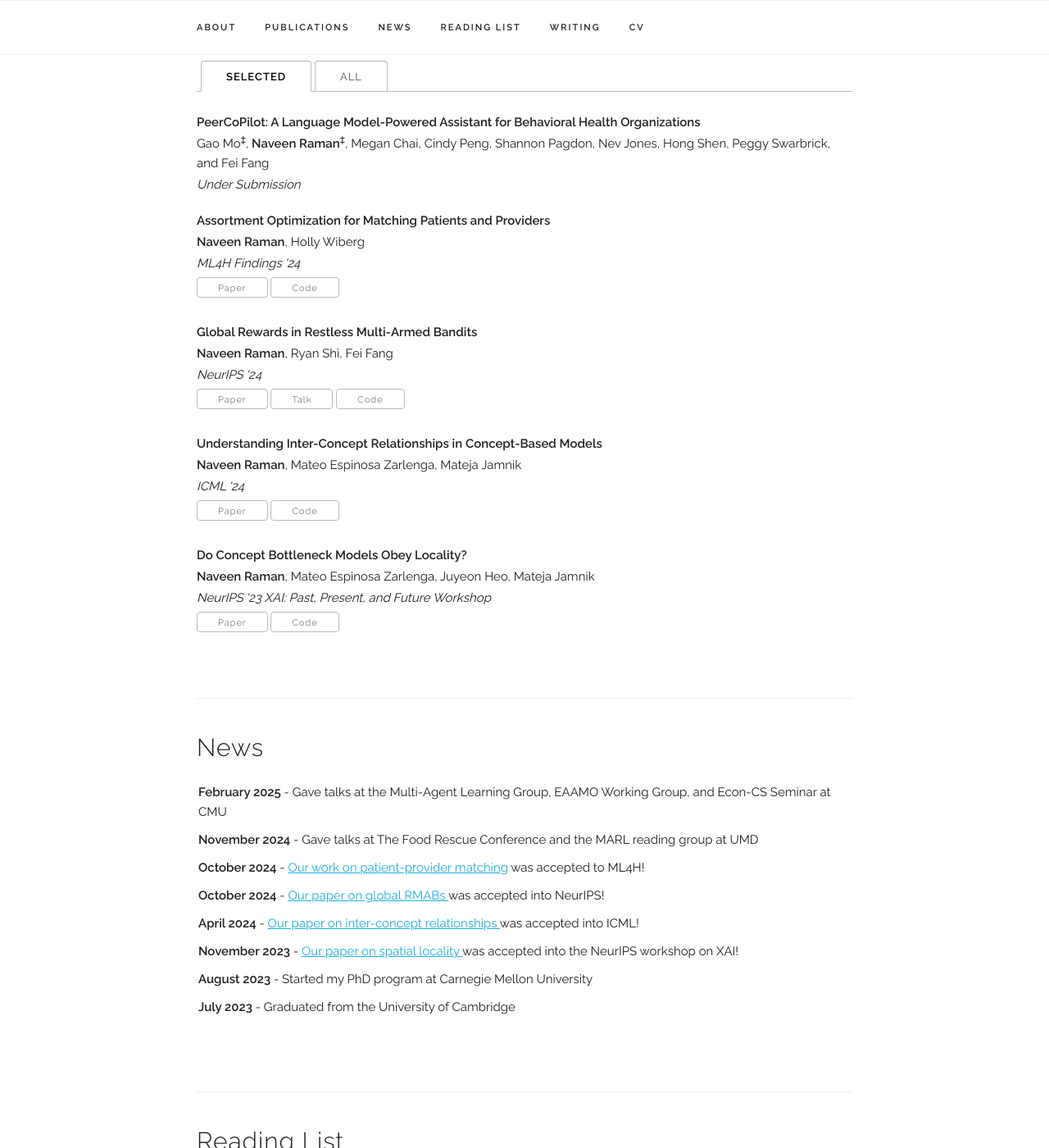
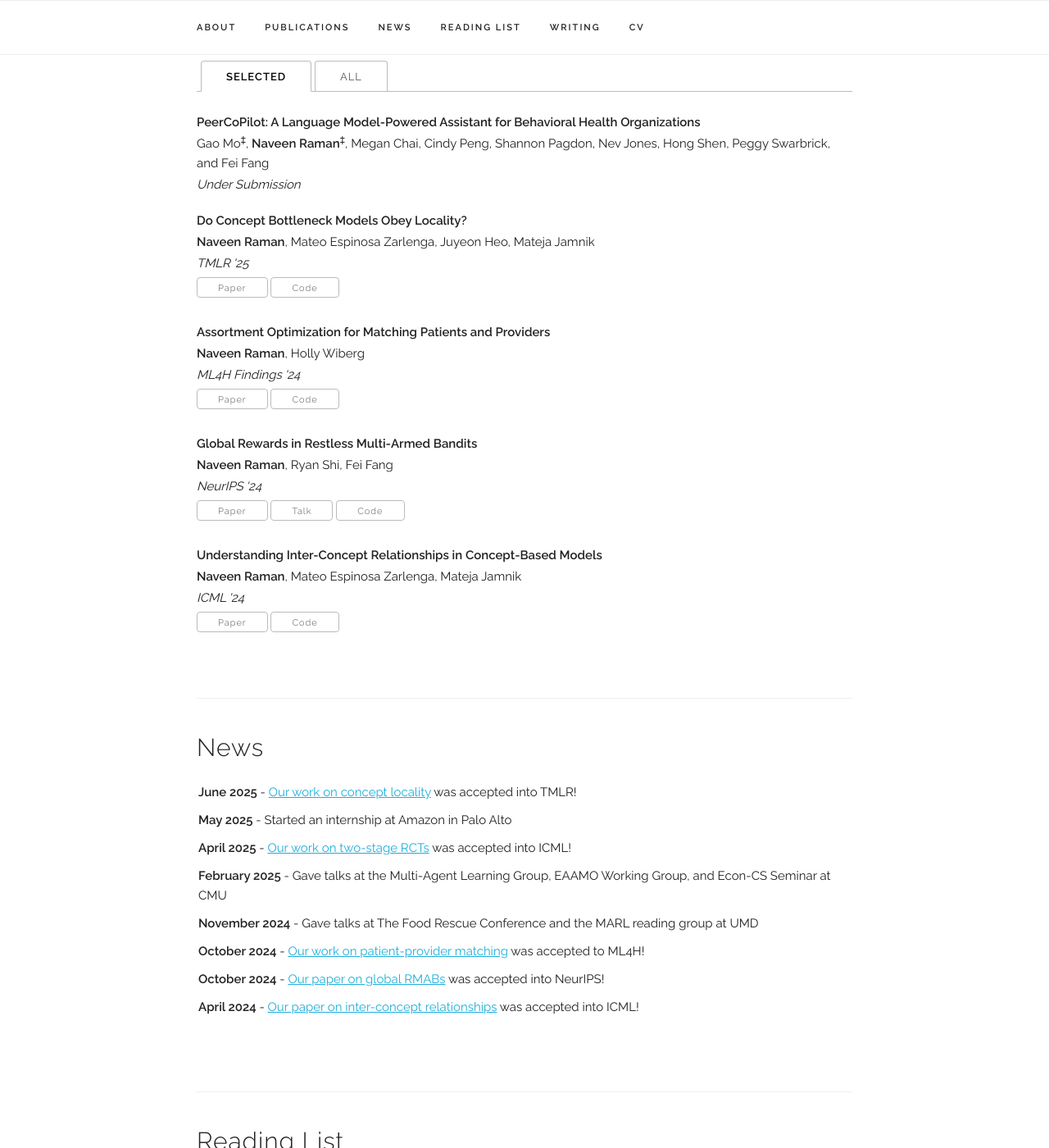
Before and after one commit to naveenr414/naveenr414.github.io, a Jekyll site: the page built from index.html, in a window 1280 px wide and 1400 px high, scrolled down 904 px. Shown: the whole window at 82% size. Built offline with Jekyll 4.4.1, drawn with Linux system fonts in a browser that asks for light colours; some web fonts are replaced; some of the changed text lies outside the part shown.

Commit message:
Updated website

```diff
--- a/_data/news.yaml
+++ b/_data/news.yaml
@@ -1,4 +1,10 @@
 news:
+  - date: "June 2025"
+    info: "<a href='https://arxiv.org/abs/2401.01259'>Our work on concept locality</a> was accepted into TMLR!"
+  - date: "May 2025"
+    info: "Started an internship at Amazon in Palo Alto"
+  - date: "April 2025"
+    info: "<a href='https://arxiv.org/abs/2410.11212'>Our work on two-stage RCTs</a> was accepted into ICML!"
   - date: "February 2025"
     info: "Gave talks at the Multi-Agent Learning Group, EAAMO Working Group, and Econ-CS Seminar at CMU"
   - date: "November 2024"
@@ -6,11 +12,11 @@
   - date: "October 2024"
     info: "<a href='https://naveenraman.com/assets/papers/ML4H_2024.pdf'> Our work on patient-provider matching</a> was accepted to ML4H!"
   - date: "October 2024"
-    info: "<a href='https://arxiv.org/abs/2406.00738'> Our paper on global RMABs </a> was accepted into NeurIPS!"
+    info: "<a href='https://arxiv.org/abs/2406.00738'> Our paper on global RMABs</a> was accepted into NeurIPS!"
   - date: "April 2024"
-    info: "<a href='https://arxiv.org/abs/2405.18217'> Our paper on inter-concept relationships </a> was accepted into ICML!"
+    info: "<a href='https://arxiv.org/abs/2405.18217'> Our paper on inter-concept relationships</a> was accepted into ICML!"
   - date: "November 2023"
-    info: "<a href='https://openreview.net/forum?id=F6RPYDUIZr'> Our paper on spatial locality </a> was accepted into the NeurIPS workshop on XAI!"
+    info: "<a href='https://openreview.net/forum?id=F6RPYDUIZr'> Our paper on spatial locality</a> was accepted into the NeurIPS workshop on XAI!"
   - date: "August 2023"
     info: "Started my PhD program at Carnegie Mellon University"
   - date: "July 2023"
--- a/_data/publications.yaml
+++ b/_data/publications.yaml
@@ -2,6 +2,13 @@
   - title: "PeerCoPilot: A Language Model-Powered Assistant for Behavioral Health Organizations"
     authors: "Gao Mo<sup>‡</sup>, <b>Naveen Raman</b><sup>‡</sup>, Megan Chai, Cindy Peng, Shannon Pagdon, Nev Jones, Hong Shen, Peggy Swarbrick, and Fei Fang"
     venue: "Under Submission"
+    selected: y
+
+  - title: "Do Concept Bottleneck Models Obey Locality?"
+    authors: "<b>Naveen Raman</b>, Mateo Espinosa Zarlenga, Juyeon Heo, Mateja Jamnik"
+    venue: "TMLR '25"
+    paper_pdf: "https://arxiv.org/abs/2401.01259"
+    code: "https://github.com/naveenr414/Spurious-Concepts"
     selected: y
 
   - title: "Large Language Models in Peer-Run Community Behavioral Health Services: Understanding Peer Specialists and Service Users’ Perspectives on Opportunities, Risks, and Mitigation Strategies"
@@ -16,7 +23,7 @@
 
   - title: "Data-driven Design of Randomized Control Trials with Guaranteed Treatment Effects"
     authors: "Santiago Cortes-Gomez, <b>Naveen Raman</b>, Aarti Singh, Bryan Wilder"
-    venue: "ArXiv '24"
+    venue: "ICML '25"
     paper_pdf: https://arxiv.org/abs/2410.11212
     code: https://github.com/secg5/risk_certificate
     selected: n
@@ -41,13 +48,6 @@
     venue: "ICML '24"
     paper_pdf: "https://arxiv.org/abs/2405.18217"
     code: "https://github.com/naveenr414/Concept-Learning"
-    selected: y
-
-  - title: "Do Concept Bottleneck Models Obey Locality?"
-    authors: "<b>Naveen Raman</b>, Mateo Espinosa Zarlenga, Juyeon Heo, Mateja Jamnik"
-    venue: "NeurIPS '23 XAI: Past, Present, and Future Workshop"
-    paper_pdf: "https://arxiv.org/abs/2401.01259"
-    code: "https://github.com/naveenr414/Spurious-Concepts"
     selected: y
 
   - title: "Human Uncertainty in Concept-Based AI Systems"
--- a/index.html
+++ b/index.html
@@ -7,8 +7,8 @@
   <h4>About</h4>
   <p>
   Hello! I'm a second year PhD student in the Machine Learning Department at Carnegie Mellon University, advised by  <a href="https://feifang.info" target="_blank">Fei Fang</a>, and funded by an NSF Fellowship.
-  My research focuses on <b> improving decision-making in human environments</b>, including topics such as human-AI collaboration, explainability, and sequential decision-making.
-  My work studies these problems in real-world applications including food sustainability and healthcare.
+  My research focuses on <b>principled approaches to real-world decision-making</b>, including topics such as resource allocation, explainability, and human-AI collaboration.
+  My work has been deployed to domains including food insecurity and behavioral health.
   <br /> <br />
   I previously obtained my MPhil in Advanced Computer Science on a Churchill Scholarship, where I worked with <a href="https://www.cl.cam.ac.uk/~mj201/" target="_blank">Mateja Jamnik</a> to understand explainability through concept learning models.
   I received my BS in Computer Science and Math from the University of Maryland, during which I worked with <a href="http://johnpdickerson.com" target="_blank">John Dickerson</a> on fairness in rideshare, and with <a href="http://www.umiacs.umd.edu/user.php?path=jbg" target="_blank">Jordan Boyd-Graber</a> on entity linking algorithms.
```
Also changed, not shown: _data/reading.yaml (+12 -0 lines), 1 other file.
